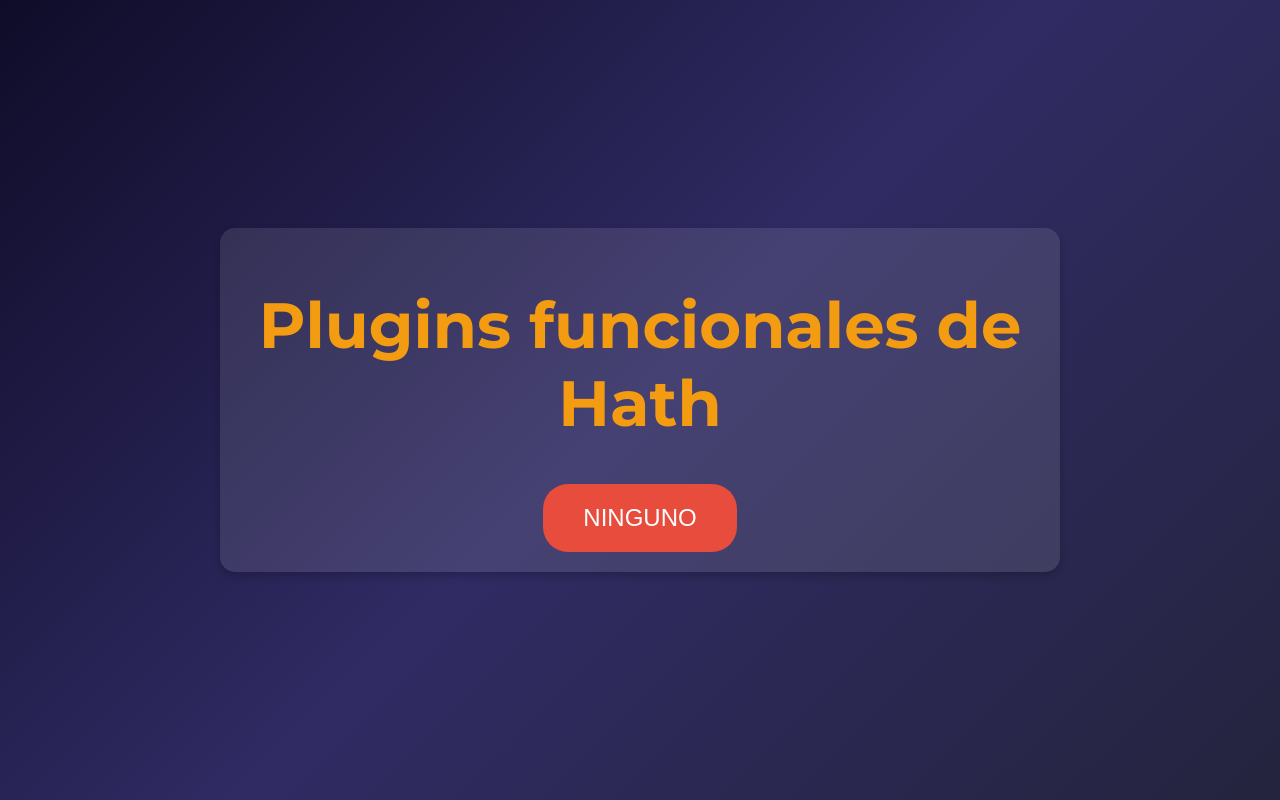
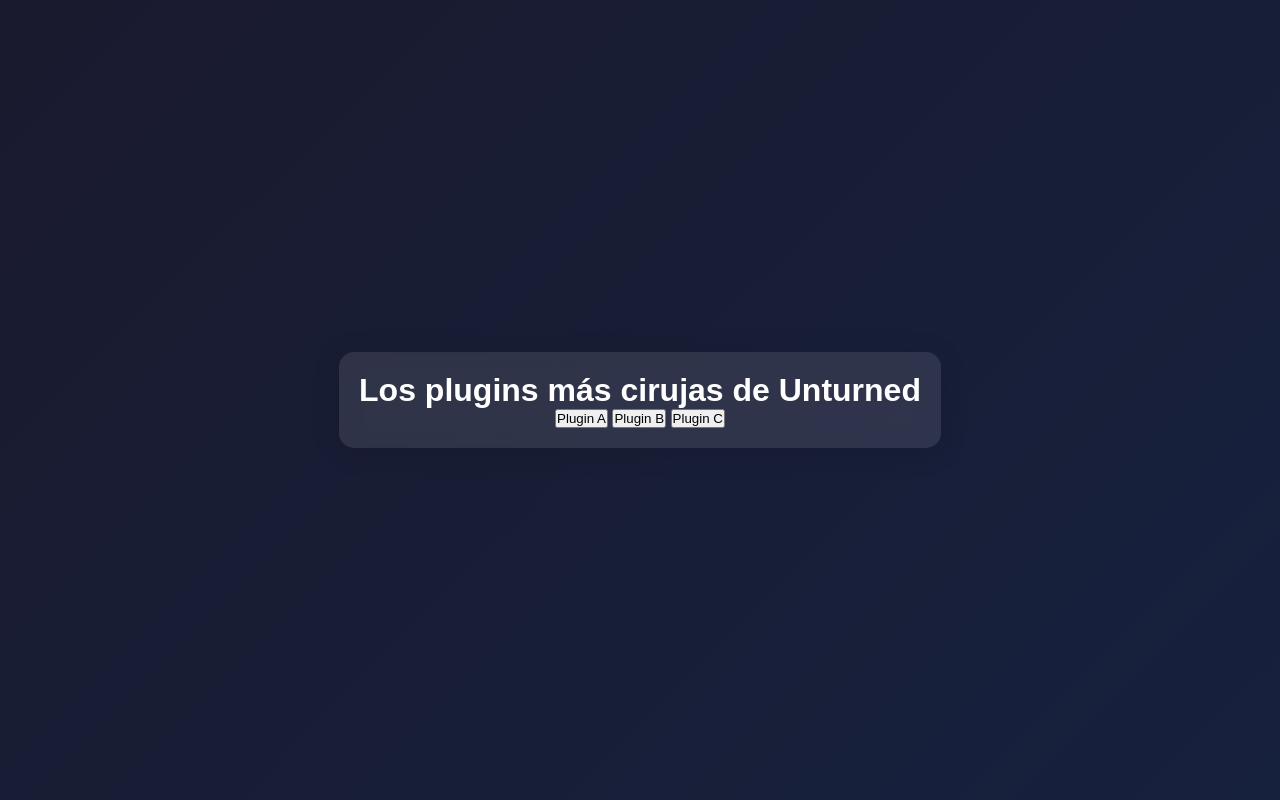
Before and after one commit to bautiix0/Hath, a plain HTML site: page index.html in a window 1280 px wide. Drawn offline with Linux system fonts and the light colour scheme.

Commit message:
Update index.html

```diff
--- a/index.html
+++ b/index.html
@@ -3,77 +3,122 @@
 <head>
     <meta charset="UTF-8">
     <meta name="viewport" content="width=device-width, initial-scale=1.0">
-    <title>Página Interactiva</title>
-    <link href="https://fonts.googleapis.com/css2?family=Montserrat:wght@700&display=swap" rel="stylesheet">
+    <title>CiruPlugins - Los plugins más cirujas de Unturned</title>
     <style>
+        /* Reset general */
+        * {
+            margin: 0;
+            padding: 0;
+            box-sizing: border-box;
+        }
+
+        /* Estilos de fondo y tipografía */
         body {
             font-family: 'Arial', sans-serif;
-            background: linear-gradient(135deg, #0f0c29, #302b63, #24243e);
-            color: #fff;
-            margin: 0;
-            padding: 0;
+            background: linear-gradient(135deg, #1a1a2e, #16213e);
+            color: #ffffff;
+            min-height: 100vh;
             display: flex;
-            flex-direction: column;
             align-items: center;
             justify-content: center;
-            min-height: 100vh;
-            overflow: hidden;
+            padding: 20px;
+            transition: background 0.3s ease;
         }
+
+        /* Clase para el efecto de sirena */
+        .siren {
+            animation: sirenEffect 1s infinite;
+        }
+
+        /* Estilos del contenedor */
         .container {
-            width: 80%;
-            max-width: 800px;
             text-align: center;
             padding: 20px;
             border-radius: 15px;
             background: rgba(255, 255, 255, 0.1);
-            box-shadow: 0 4px 8px rgba(0, 0, 0, 0.2);
-            position: relative;
-            z-index: 1;
+            box-shadow: 0 4px 30px rgba(0, 0, 0, 0.1);
+            backdrop-filter: blur(10px);
         }
-        h1 {
-            text-align: center;
-            margin-bottom: 20px;
+
+        /* Estilos del mensaje "Maldito ciruja" */
+        #malditoCiruja {
+            display: none;
+            font-size: 3em;
+            color: #FF0000;
+            text-shadow: 2px 2px 8px #000000;
+            animation: slideIn 1s ease-out;
         }
-        .big-text {
-            font-family: 'Montserrat', sans-serif;
-            font-size: 4em;
-            font-weight: bold;
-            margin-top: 40px;
-            animation: move 3s infinite alternate ease-in-out;
-            color: #f39c12; /* Color del texto */
+
+        /* Estilos del triángulo de peligro */
+        #peligro {
+            display: none;
+            margin-top: 20px;
+            font-size: 5em;
+            color: yellow;
+            animation: slideIn 1s ease-out;
         }
-        @keyframes move {
+
+        /* Responsividad */
+        @media (max-width: 768px) {
+            h1 {
+                font-size: 2em;
+            }
+
+            .plugin-btn {
+                padding: 10px 20px;
+                font-size: 1em;
+            }
+        }
+
+        /* Animación de fondo de sirena */
+        @keyframes sirenEffect {
+            0% { background-color: #FF0000; }
+            50% { background-color: #0000FF; }
+            100% { background-color: #FF0000; }
+        }
+
+        /* Animación de entrada */
+        @keyframes slideIn {
             from {
-                transform: translateY(0);
+                transform: translateY(-50px);
+                opacity: 0;
             }
             to {
-                transform: translateY(-10px);
+                transform: translateY(0);
+                opacity: 1;
             }
-        }
-        .button {
-            padding: 20px 40px;
-            border: none;
-            background-color: #e74c3c; /* Color del botón */
-            color: #fff;
-            cursor: pointer;
-            transition: background-color 0.3s, transform 0.3s;
-            border-radius: 25px;
-            font-size: 1.5em;
-            text-transform: uppercase;
-            text-decoration: none;
-            display: inline-block;
-            margin-top: 40px;
-        }
-        .button:hover {
-            background-color: #c0392b; /* Color de hover del botón */
-            transform: scale(1.1);
         }
     </style>
 </head>
 <body>
     <div class="container">
-        <div class="big-text">Plugins funcionales de Hath</div>
-        <a href="#" class="button">Ninguno</a>
+        <h1>Los plugins más cirujas de Unturned</h1>
+        <button class="plugin-btn" onclick="activateSiren()">Plugin A</button>
+        <button class="plugin-btn" onclick="activateSiren()">Plugin B</button>
+        <button class="plugin-btn" onclick="activateSiren()">Plugin C</button>
     </div>
+    <div id="malditoCiruja">Maldito ciruja</div>
+    <div id="peligro">⚠️</div>
+
+    <script>
+        function activateSiren() {
+            // Cambia el fondo a estilo sirena
+            document.body.classList.add('siren');
+
+            // Oculta todo el contenido y muestra solo el mensaje y el triángulo de peligro
+            const container = document.querySelector('.container');
+            container.style.display = 'none';
+
+            const cirujaMessage = document.getElementById('malditoCiruja');
+            cirujaMessage.style.display = 'block';
+
+            const dangerSign = document.getElementById('peligro');
+            dangerSign.style.display = 'block';
+
+            // Reproduce el sonido
+            const audio = new Audio('https://www.myinstants.com/media/sounds/oye-gela-escuchate-esto-saturado.mp3');
+            audio.play();
+        }
+    </script>
 </body>
 </html>
```
